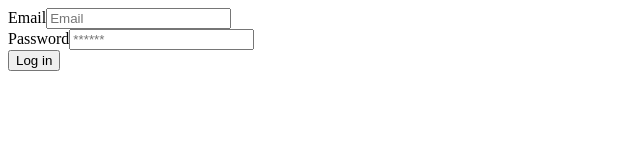
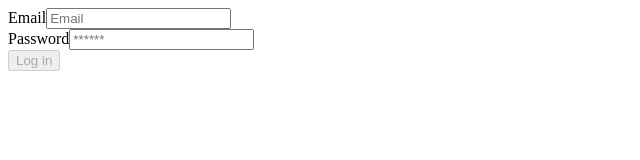
Before and after one commit to RobertoGoAm/node-cms, an Angular app in the folder frontend/: page / in a window 1280 px wide. Shown: the top 160 px of the page, without its empty margins (0-640 px from the left). Built offline with nearby package versions, Linux system fonts and the light colour scheme.

Commit message:
Ahora el boton de submit no estara activo si el formulario es invalido

```diff
--- a/frontend/src/app/auth/login/login.component.html
+++ b/frontend/src/app/auth/login/login.component.html
@@ -44,5 +44,5 @@
     </span>
   </div>
 
-  <button type="submit">Log in</button>
+  <button [disabled]="loginForm.invalid" type="submit">Log in</button>
 </form>
```
